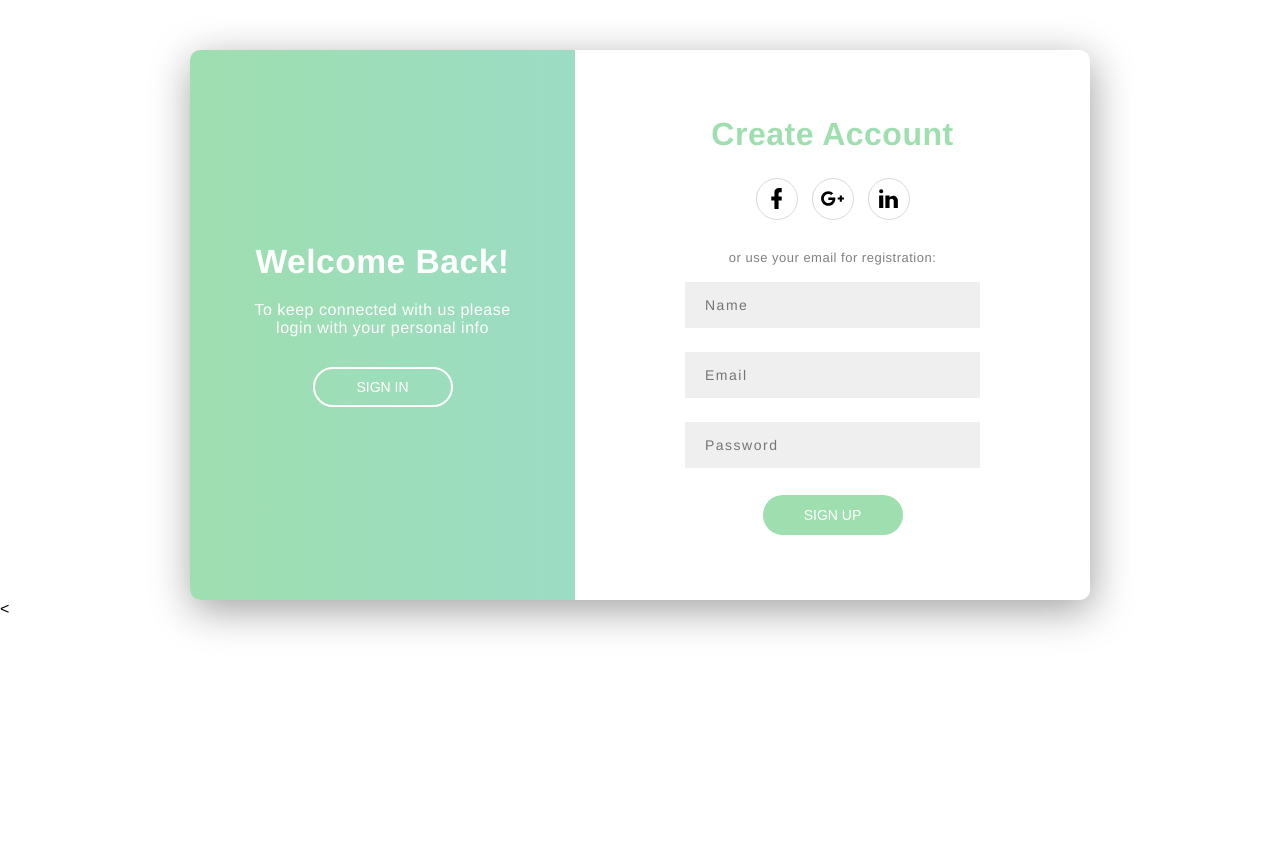
After one commit to fuadadhim24/sfs-pertanian, a PHP site: page /resources/views/auth/index.html in a window 1280 px wide. The commit adds this page. Run offline with PHP 8.4, Linux system fonts and the light colour scheme.

Commit message:
add: add front form-login

```diff
--- /dev/null
+++ b/resources/css/auth/style.css
@@ -0,0 +1,374 @@
+:root{
+    --form-height:550px;
+    --form-width: 900px;
+    /*  Sea Green */
+    --left-color: #9fdeaf;
+    /*  Light Blue  */
+    --right-color: #96dbe2;
+  }
+
+  body, html{
+    width: 100%;
+    height: 100%;
+    margin: 0;
+    font-family: 'Helvetica Neue', sans-serif;
+    letter-spacing: 0.5px;
+  }
+
+  .container{
+    width: var(--form-width);
+    height: var(--form-height);
+    position: relative;
+    margin: auto;
+    box-shadow: 2px 10px 40px rgba(22,20,19,0.4);
+    border-radius: 10px;
+    margin-top: 50px;
+  }
+  /*
+  ----------------------
+        Overlay
+  ----------------------
+  */
+  .overlay{
+    width: 100%;
+    height: 100%;
+    position: absolute;
+    z-index: 100;
+    background-image: linear-gradient(to right, var(--left-color), var(--right-color));
+    border-radius: 10px;
+    color: white;
+    clip: rect(0, 385px, var(--form-height), 0);
+  }
+
+  .open-sign-up{
+      animation: slideleft 1s linear forwards;
+  }
+
+  .open-sign-in{
+      animation: slideright 1s linear forwards;
+  }
+
+  .overlay .sign-in, .overlay .sign-up{
+    /*  Width is 385px - padding  */
+    --padding: 50px;
+    width: calc(385px - var(--padding) * 2);
+    height: 100%;
+    display: flex;
+    justify-content: center;
+    flex-direction: column;
+    align-items: center;
+    padding: 0px var(--padding);
+    text-align: center;
+  }
+
+  .overlay .sign-in{
+    float: left;
+  }
+
+  .overlay-text-left-animation{
+      animation: text-slide-in-left 1s linear;
+  }
+  .overlay-text-left-animation-out{
+      animation: text-slide-out-left 1s linear;
+  }
+
+  .overlay .sign-up{
+    float:right;
+  }
+
+  .overlay-text-right-animation{
+      animation: text-slide-in-right 1s linear;
+  }
+
+  .overlay-text-right-animation-out{
+      animation: text-slide-out-right 1s linear;
+  }
+
+
+  .overlay h1{
+    margin: 0px 5px;
+    font-size: 2.1rem;
+  }
+
+  .overlay p{
+    margin: 20px 0px 30px;
+    font-weight: 200;
+  }
+  /*
+  ------------------------
+        Buttons
+  ------------------------
+  */
+  .switch-button, .control-button{
+    cursor: pointer;
+    display: block;
+    margin-left: auto;
+    margin-right: auto;
+    width: 140px;
+    height: 40px;
+    font-size: 14px;
+    text-transform: uppercase;
+    background: none;
+    border-radius: 20px;
+    color: white;
+  }
+
+  .switch-button{
+    border: 2px solid;
+  }
+
+  .control-button{
+    border: none;
+    margin-top: 15px;
+  }
+
+  .switch-button:focus, .control-button:focus{
+    outline:none;
+  }
+
+  .control-button.up{
+    background-color: var(--left-color);
+  }
+
+  .control-button.in{
+    background-color: var(--right-color);
+  }
+
+  /*
+  --------------------------
+        Forms
+  --------------------------
+  */
+  .form{
+    width: 100%;
+    height: 100%;
+    position: absolute;
+    border-radius: 10px;
+  }
+
+  .form .sign-in, .form .sign-up{
+    --padding: 50px;
+    position:absolute;
+      /*  Width is 100% - 385px - padding  */
+    width: calc(var(--form-width) - 385px - var(--padding) * 2);
+    height: 100%;
+    display: flex;
+    justify-content: center;
+    flex-direction: column;
+    align-items: center;
+    padding: 0px var(--padding);
+    text-align: center;
+  }
+
+  /* Sign in is initially not displayed */
+  .form .sign-in{
+    display: none;
+  }
+
+  .form .sign-in{
+    left:0;
+  }
+
+  .form .sign-up{
+    right: 0;
+  }
+
+  .form-right-slide-in{
+    animation: form-slide-in-right 1s;
+  }
+
+  .form-right-slide-out{
+    animation: form-slide-out-right 1s;
+  }
+
+  .form-left-slide-in{
+    animation: form-slide-in-left 1s;
+  }
+
+  .form-left-slide-out{
+    animation: form-slide-out-left 1s;
+  }
+
+  .form .sign-in h1{
+    color: var(--right-color);
+    margin: 0;
+  }
+
+  .form .sign-up h1{
+    color: var(--left-color);
+    margin: 0;
+  }
+
+  .social-media-buttons{
+    display: flex;
+    justify-content: center;
+    width: 100%;
+    margin: 15px;
+  }
+
+  .social-media-buttons .icon{
+    width: 40px;
+    height: 40px;
+    border: 1px solid #dadada;
+    border-radius: 100%;
+    display: flex;
+    justify-content: center;
+    align-items: center;
+    margin: 10px 7px;
+    cursor: pointer;
+  }
+
+  .small{
+    font-size: 13px;
+    color: grey;
+    font-weight: 200;
+    margin: 5px;
+  }
+
+  .social-media-buttons .icon svg{
+    width: 25px;
+    height: 25px;
+  }
+
+  #sign-in-form input, #sign-up-form input{
+    margin: 12px;
+    font-size: 14px;
+    padding: 15px;
+    width: 260px;
+    font-weight: 300;
+    border: none;
+    background-color: #e4e4e494;
+    font-family: 'Helvetica Neue', sans-serif;
+    letter-spacing: 1.5px;
+    padding-left: 20px;
+  }
+
+  #sign-in-form input::placeholder{
+    letter-spacing: 1px;
+  }
+
+  .forgot-password{
+    font-size: 12px;
+    display: inline-block;
+    border-bottom: 2px solid #efebeb;
+    padding-bottom: 3px;
+  }
+
+  .forgot-password:hover{
+    cursor: pointer;
+  }
+
+  /*
+  ---------------------------
+      Animation
+  ---------------------------
+  */
+  @keyframes slideright{
+    0%{
+      clip: rect(0, 385px, var(--form-height), 0);
+    }
+    30%{
+          clip: rect(0, 480px, var(--form-height), 0);
+    }
+    /*  we want the width to be slightly larger here  */
+    50%{
+       clip: rect(0px, calc(var(--form-width) / 2 + 480px / 2), var(--form-height), calc(var(--form-width) / 2 - 480px / 2));
+    }
+    80%{
+           clip: rect(0px, var(--form-width), var(--form-height), calc(var(--form-width) - 480px));
+    }
+    100%{
+       clip: rect(0px, var(--form-width), var(--form-height), calc(var(--form-width) - 385px));
+    }
+  }
+
+  @keyframes slideleft{
+    100%{
+      clip: rect(0, 385px, var(--form-height), 0);
+    }
+    70%{
+          clip: rect(0, 480px, var(--form-height), 0);
+    }
+    /*  we want the width to be slightly larger here  */
+    50%{
+       clip: rect(0px, calc(var(--form-width) / 2 + 480px / 2), var(--form-height), calc(var(--form-width) / 2 - 480px / 2));
+    }
+    30%{
+           clip: rect(0px, var(--form-width), var(--form-height), calc(var(--form-width) - 480px));
+    }
+    0%{
+       clip: rect(0px, var(--form-width), var(--form-height), calc(var(--form-width) - 385px));
+    }
+  }
+
+  @keyframes text-slide-in-left{
+    0% {
+      padding-left: 20px;
+    }
+    100% {
+      padding-left: 50px;
+    }
+  }
+
+  @keyframes text-slide-in-right{
+    0% {
+      padding-right: 20px;
+    }
+    100% {
+      padding-right: 50px;
+    }
+  }
+
+  @keyframes text-slide-out-left{
+    0% {
+      padding-left: 50px;
+    }
+    100% {
+      padding-left: 20px;
+    }
+  }
+
+  @keyframes text-slide-out-right{
+    0% {
+      padding-right: 50px;
+    }
+    100% {
+      padding-right: 20px;
+    }
+  }
+
+  @keyframes form-slide-in-right{
+    0%{
+      padding-right: 100px;
+    }
+    100%{
+      padding-right: 50px;
+    }
+  }
+
+  @keyframes form-slide-in-left{
+    0%{
+      padding-left: 100px;
+    }
+    100%{
+      padding-left: 50px;
+    }
+  }
+
+  @keyframes form-slide-out-right{
+    0%{
+      padding-right: 50px;
+    }
+    100%{
+      padding-right: 80px;
+    }
+  }
+
+  @keyframes form-slide-out-left{
+    0%{
+      padding-left: 50px;
+    }
+    100%{
+      padding-left: 80px;
+    }
+  }
--- a/resources/css/style.css
+++ b/resources/css/style.css
@@ -408,6 +408,9 @@ h6 {
 .navbar-mobile .megamenu ul li .active:hover {
   color: #67b0d1;
 }
+
+
+.navbar-mobile .sc
 
 /*--------------------------------------------------------------
 # Hero Section
--- /dev/null
+++ b/resources/js/auth/main.js
@@ -0,0 +1,65 @@
+var overlay = document.getElementById("overlay");
+
+// Buttons to 'switch' the page
+var openSignUpButton = document.getElementById("slide-left-button");
+var openSignInButton = document.getElementById("slide-right-button");
+
+// The sidebars
+var leftText = document.getElementById("sign-in");
+var rightText = document.getElementById("sign-up");
+
+// The forms
+var accountForm = document.getElementById("sign-in-info")
+var signinForm = document.getElementById("sign-up-info");
+
+// Open the Sign Up page
+openSignUp = () =>{
+  // Remove classes so that animations can restart on the next 'switch'
+  leftText.classList.remove("overlay-text-left-animation-out");
+  overlay.classList.remove("open-sign-in");
+  rightText.classList.remove("overlay-text-right-animation");
+  // Add classes for animations
+  accountForm.className += " form-left-slide-out"
+  rightText.className += " overlay-text-right-animation-out";
+  overlay.className += " open-sign-up";
+  leftText.className += " overlay-text-left-animation";
+  // hide the sign up form once it is out of view
+  setTimeout(function(){
+    accountForm.classList.remove("form-left-slide-in");
+    accountForm.style.display = "none";
+    accountForm.classList.remove("form-left-slide-out");
+  }, 700);
+  // display the sign in form once the overlay begins moving right
+  setTimeout(function(){
+    signinForm.style.display = "flex";
+    signinForm.classList += " form-right-slide-in";
+  }, 200);
+}
+
+// Open the Sign In page
+openSignIn = () =>{
+  // Remove classes so that animations can restart on the next 'switch'
+  leftText.classList.remove("overlay-text-left-animation");
+  overlay.classList.remove("open-sign-up");
+  rightText.classList.remove("overlay-text-right-animation-out");
+  // Add classes for animations
+  signinForm.classList += " form-right-slide-out";
+  leftText.className += " overlay-text-left-animation-out";
+  overlay.className += " open-sign-in";
+  rightText.className += " overlay-text-right-animation";
+  // hide the sign in form once it is out of view
+  setTimeout(function(){
+    signinForm.classList.remove("form-right-slide-in")
+    signinForm.style.display = "none";
+    signinForm.classList.remove("form-right-slide-out")
+  },700);
+  // display the sign up form once the overlay begins moving left
+  setTimeout(function(){
+    accountForm.style.display = "flex";
+    accountForm.classList += " form-left-slide-in";
+  },200);
+}
+
+// When a 'switch' button is pressed, switch page
+openSignUpButton.addEventListener("click", openSignUp, false);
+openSignInButton.addEventListener("click", openSignIn, false);
--- /dev/null
+++ b/resources/views/auth/index.html
@@ -0,0 +1,88 @@
+<!DOCTYPE html>
+<html lang="en">
+<head>
+    <meta charset="utf-8">
+    <meta content="width=device-width, initial-scale=1.0" name="viewport">
+
+    <title>Login SFS - Pertanian</title>
+        <!-- Template Main CSS File -->
+    <link href="../../css/auth/style.css" rel="stylesheet">
+
+</head>
+<body>
+    <div class="container">
+        <div class="overlay" id="overlay">
+        <div class="sign-in" id="sign-in">
+            <h1>Welcome Back!</h1>
+            <p>To keep connected with us please login with your personal info</p>
+            <button class="switch-button" id="slide-right-button">Sign In</button>
+        </div>
+        <div class="sign-up" id="sign-up">
+            <h1>Hello, Friend!</h1>
+            <p>Enter your personal details and start a journey with us</p>
+            <button class="switch-button" id="slide-left-button">Sign Up</button>
+        </div>
+        </div>
+        <div class="form">
+        <div class="sign-in" id="sign-in-info">
+            <h1>Sign In</h1>
+            <div class="social-media-buttons">
+            <div class="icon">
+                <svg viewBox="0 0 24 24">
+                <path fill="#000000" d="M17,2V2H17V6H15C14.31,6 14,6.81 14,7.5V10H14L17,10V14H14V22H10V14H7V10H10V6A4,4 0 0,1 14,2H17Z" />
+            </svg>
+            </div>
+            <div class="icon">
+            <svg viewBox="0 0 24 24">
+                <path fill="#000000" d="M23,11H21V9H19V11H17V13H19V15H21V13H23M8,11V13.4H12C11.8,14.4 10.8,16.4 8,16.4C5.6,16.4 3.7,14.4 3.7,12C3.7,9.6 5.6,7.6 8,7.6C9.4,7.6 10.3,8.2 10.8,8.7L12.7,6.9C11.5,5.7 9.9,5 8,5C4.1,5 1,8.1 1,12C1,15.9 4.1,19 8,19C12,19 14.7,16.2 14.7,12.2C14.7,11.7 14.7,11.4 14.6,11H8Z" />
+            </svg>
+            </div>
+            <div class="icon">
+            <svg viewBox="0 0 24 24">
+                <path fill="#000000" d="M21,21H17V14.25C17,13.19 15.81,12.31 14.75,12.31C13.69,12.31 13,13.19 13,14.25V21H9V9H13V11C13.66,9.93 15.36,9.24 16.5,9.24C19,9.24 21,11.28 21,13.75V21M7,21H3V9H7V21M5,3A2,2 0 0,1 7,5A2,2 0 0,1 5,7A2,2 0 0,1 3,5A2,2 0 0,1 5,3Z" />
+            </svg>
+            </div>
+            </div>
+            <p class="small">or use your email account:</p>
+            <form id="sign-in-form">
+            <input type="email" placeholder="Email"/>
+            <input type="password" placeholder="Password"/>
+            <p class="forgot-password">Forgot your password?</p>
+            <button class="control-button in">Sign In</button>
+            </form>
+        </div>
+        <div class="sign-up" id="sign-up-info">
+            <h1>Create Account</h1>
+            <div class="social-media-buttons">
+            <div class="icon" href="#">
+                <svg viewBox="0 0 24 24">
+                <path fill="#000000" d="M17,2V2H17V6H15C14.31,6 14,6.81 14,7.5V10H14L17,10V14H14V22H10V14H7V10H10V6A4,4 0 0,1 14,2H17Z" />
+            </svg>
+            </div>
+            <div class="icon" href="#">
+            <svg viewBox="0 0 24 24">
+                <path fill="#000000" d="M23,11H21V9H19V11H17V13H19V15H21V13H23M8,11V13.4H12C11.8,14.4 10.8,16.4 8,16.4C5.6,16.4 3.7,14.4 3.7,12C3.7,9.6 5.6,7.6 8,7.6C9.4,7.6 10.3,8.2 10.8,8.7L12.7,6.9C11.5,5.7 9.9,5 8,5C4.1,5 1,8.1 1,12C1,15.9 4.1,19 8,19C12,19 14.7,16.2 14.7,12.2C14.7,11.7 14.7,11.4 14.6,11H8Z" />
+            </svg>
+            </div>
+            <div class="icon" href="#">
+            <svg viewBox="0 0 24 24">
+                <path fill="#000000" d="M21,21H17V14.25C17,13.19 15.81,12.31 14.75,12.31C13.69,12.31 13,13.19 13,14.25V21H9V9H13V11C13.66,9.93 15.36,9.24 16.5,9.24C19,9.24 21,11.28 21,13.75V21M7,21H3V9H7V21M5,3A2,2 0 0,1 7,5A2,2 0 0,1 5,7A2,2 0 0,1 3,5A2,2 0 0,1 5,3Z" />
+            </svg>
+            </div>
+            </div>
+            <p class="small">or use your email for registration:</p>
+            <form id="sign-up-form">
+                <input type="text" placeholder="Name"/>
+                <input type="email" placeholder="Email"/>
+                <input type="password" placeholder="Password"/>
+                <button class="control-button up">Sign Up</button>
+            </form>
+        </div>
+        </div>
+    </div>
+    <!-- Link eksternal ke berkas JavaScript -->
+    <script src="../../js/auth/main.js"></script>
+</body>
+<
+
+  </html>
```
Also changed, not shown: resources/views/index.html (+9 -19 lines).
